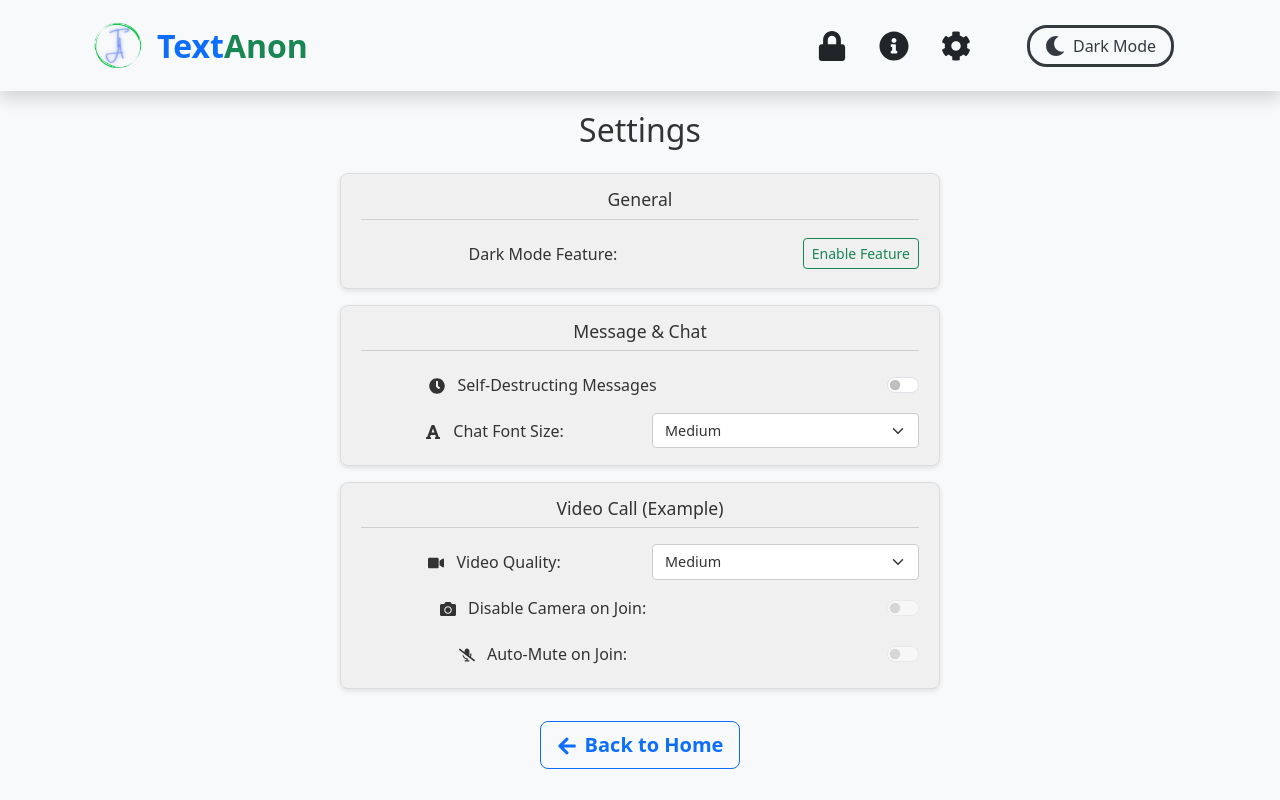
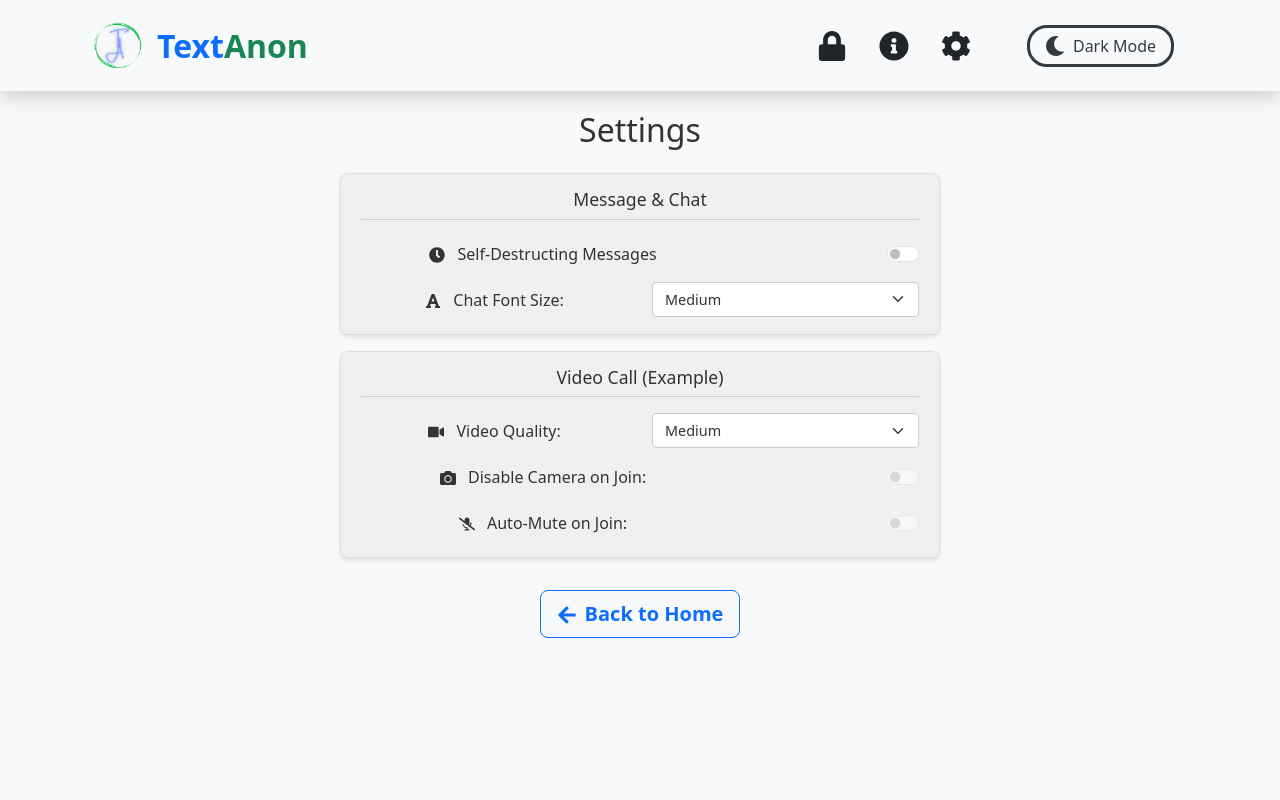
Before and after one commit to SuyogAM1116/TextAnon, a React (Vite) app in the folder frontend/: page /settings in a window 1280 px wide. Shown: the top 800 px of the page. Built offline with nearby package versions, Linux system fonts and the light colour scheme.

Commit message:
dark mode feature corrected

```diff
--- a/frontend/src/pages/Settings.jsx
+++ b/frontend/src/pages/Settings.jsx
@@ -90,28 +90,7 @@ const Settings = () => {
       <h2 className="mb-4">Settings</h2>
 
       {/* General Section - Structure remains the same */}
-      <div style={sectionStyle(theme)} className="mb-3">
-        <h3 style={headerStyle}>General</h3>
-        <Form.Group as={Row} className="mb-0 align-items-center" controlId="darkModeEnableToggle"> {/* ID Updated */}
-          <Form.Label column sm="8">
-             {/* --- UPDATED LABEL --- */}
-            Dark Mode Feature: {/* Label reflects what the button controls */}
-          </Form.Label>
-          <Col sm="4" className="text-end">
-            {/* --- UPDATED BUTTON LOGIC --- */}
-            <Button
-              // Variant reflects if the FEATURE is currently enabled
-              variant={darkModeAllowed ? "outline-danger" : "outline-success"} // Danger to disable feature, Success to enable feature
-              onClick={handleDarkModeEnableToggle} // Calls the correct handler
-              size="sm"
-            >
-              {/* Text reflects if the FEATURE is currently enabled */}
-              {darkModeAllowed ? "Disable Feature" : "Enable Feature"}
-            </Button>
-            {/* --- End Update --- */}
-          </Col>
-        </Form.Group>
-      </div>
+
 
       {/* Message and Chat Section (Structure remains the same) */}
       <div style={sectionStyle(theme)} className="mb-3">
```
